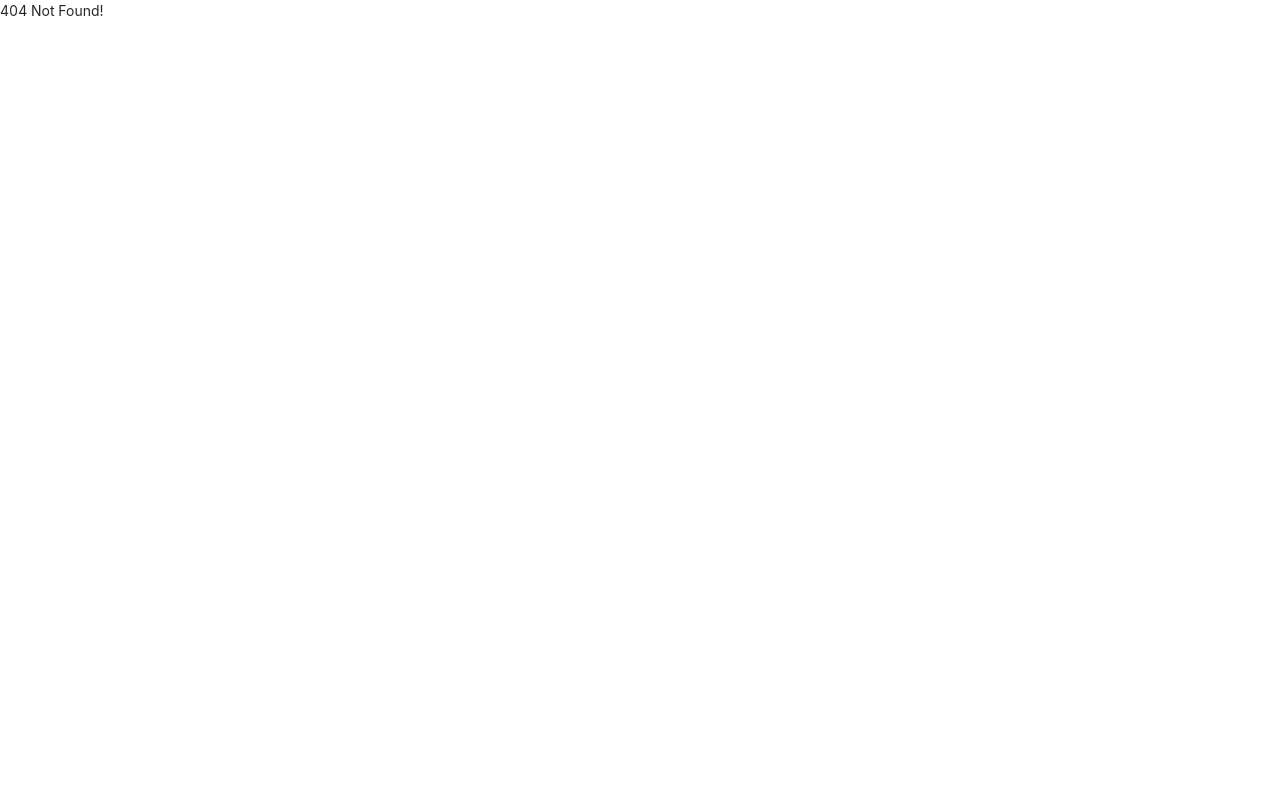
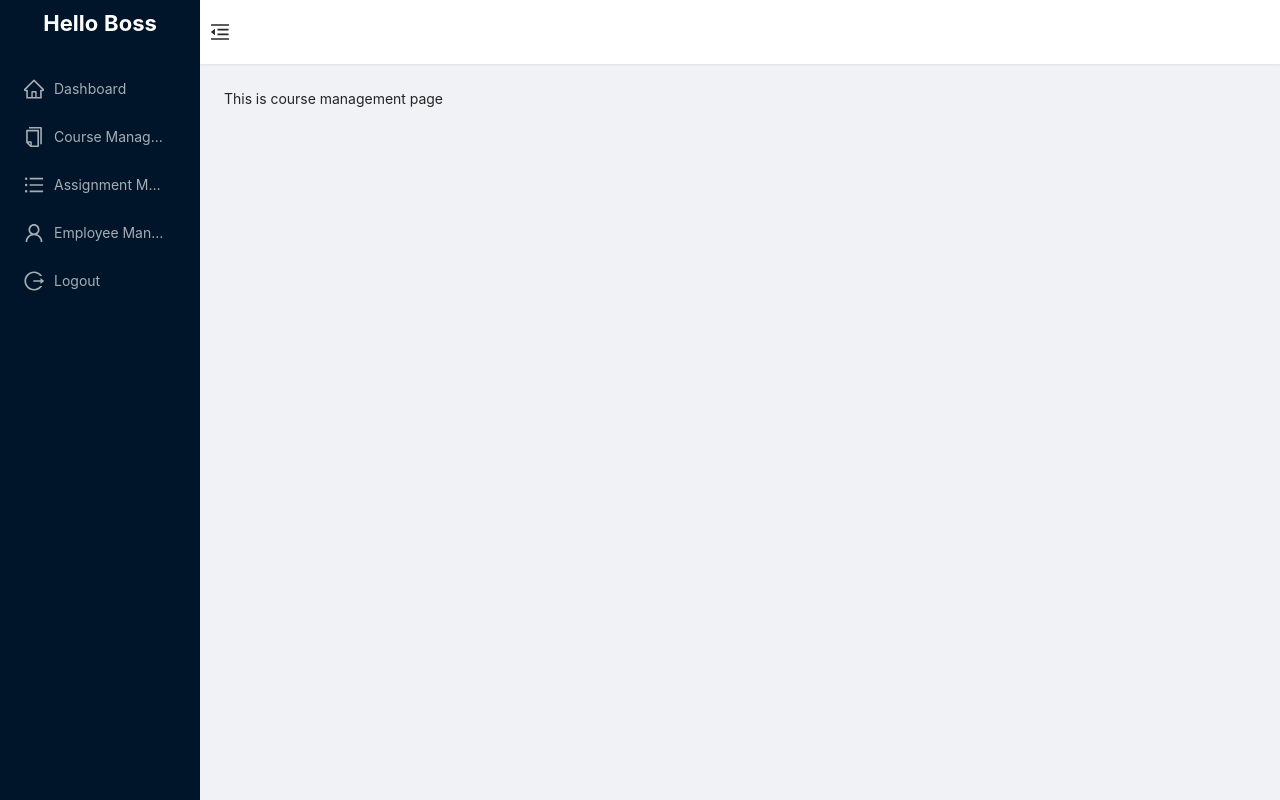
Before and after one commit to shakilahmedatik/hello-boss, a React (Create React App) app in the folder client/: page /dashboard/course-management in a window 1280 px wide. Before the commit this address had no page. Built offline with nearby package versions, Linux system fonts and the light colour scheme.

Commit message:
course management page added

```diff
--- a/client/src/App.js
+++ b/client/src/App.js
@@ -9,6 +9,7 @@ import About from "./pages/About/About";
 import NotFound from "./pages/NotFound/NotFound";
 import Dashboard from "./pages/Dashboard/Dashboard";
 import Statistics from "./pages/Dashboard/Statistics";
+import CourseManagement from "./pages/CourseManagement/CourseManagement";
 
 const App = () => {
   return (
@@ -17,8 +18,10 @@ const App = () => {
         <Route path="/" element={<Home />} />
         <Route path="/profile" element={<Profile />} />
         <Route path="/dashboard" element={<Dashboard />}>
-          <Route path="statistics" element={<Statistics />} />
+          <Route index element={<Statistics />} />
+          <Route path="course-management" element={<CourseManagement />} />
         </Route>
+
         <Route path="/register" element={<Register />} />
         <Route path="/login" element={<Login />} />
         <Route path="/password-reset" element={<PassReset />} />
--- a/client/src/components/DefaultLayout/DefaultLayout.jsx
+++ b/client/src/components/DefaultLayout/DefaultLayout.jsx
@@ -32,11 +32,11 @@ const DefaultLayout = ({ children }) => {
           </div>
         </Link>
         <Menu theme="dark" mode="inline" defaultSelectedKeys={["/"]}>
-          <Menu.Item key="/" icon={<HomeOutlined />}>
-            <Link to="/">Dashboard</Link>
+          <Menu.Item key="/dashboard" icon={<HomeOutlined />}>
+            <Link to="/dashboard">Dashboard</Link>
           </Menu.Item>
           <Menu.Item key="/course-management" icon={<CopyOutlined />}>
-            <Link to="/course-management">Course Management</Link>
+            <Link to="/dashboard/course-management">Course Management</Link>
           </Menu.Item>
           <Menu.Item
             key="/assignment-management"
--- /dev/null
+++ b/client/src/pages/CourseManagement/CourseManagement.jsx
@@ -0,0 +1,7 @@
+import React from "react";
+
+const CourseManagement = () => {
+  return <h1>This is course management page</h1>;
+};
+
+export default CourseManagement;
```
